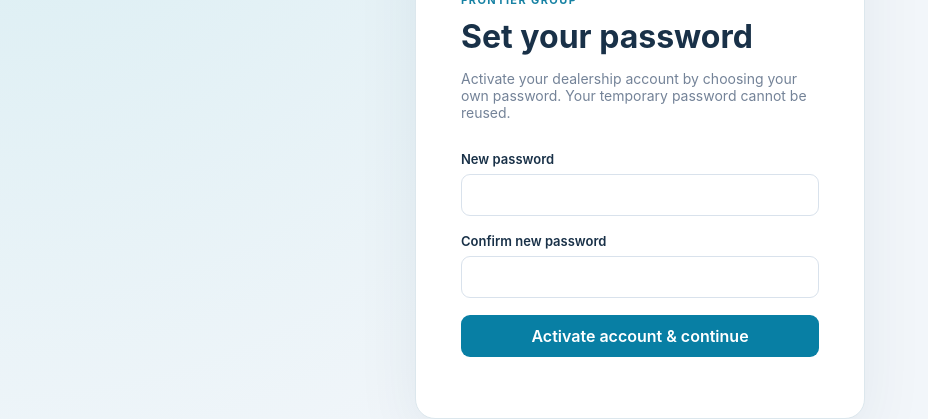
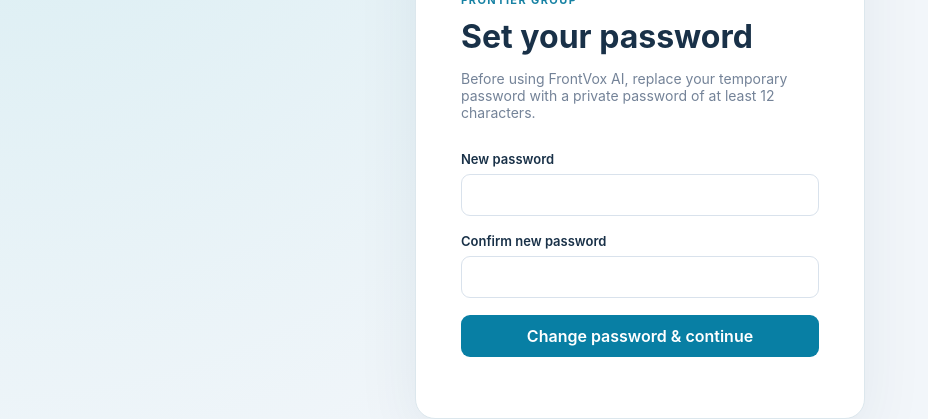
Before and after one commit to antnish1/AI-Voice-Agent, a Next.js app: page /change-password in a window 1280 px wide. Shown: the part 255-674 px from the top of the page, without its empty margins (0-928 px from the left). Built offline with nearby package versions, Linux system fonts and the light colour scheme.

Commit message:
Update first-login password screen for no-email account creation

```diff
--- a/src/app/change-password/page.tsx
+++ b/src/app/change-password/page.tsx
@@ -14,7 +14,7 @@ export default function ChangePassword(){
   try{
    const supabase=createBrowserSupabase();
    const {data:{session}}=await supabase.auth.getSession();
-   if(!session)throw Error("Your activation link has expired. Sign in or request a new activation email.");
+   if(!session)throw Error("Your session expired. Sign in again using your temporary password.");
    const user=await supabase.auth.getUser();
    if(user.error||!user.data.user)throw Error("Unable to verify your session.");
    if(user.data.user.app_metadata?.must_change_password===true){
@@ -31,5 +31,5 @@ export default function ChangePassword(){
    router.replace("/dashboard");router.refresh();
   }catch(e){setError(e instanceof Error?e.message:"Unable to update password.");}finally{setPending(false);}
  }
- return <main className="login-page"><section className="login-card"><div className="logo">F</div><p className="eyebrow">FRONTIER GROUP</p><h1>Set your password</h1><p className="muted">Activate your dealership account by choosing your own password. Your temporary password cannot be reused.</p><form onSubmit={submit} className="form"><label>New password<input type="password" autoComplete="new-password" minLength={12} value={password} onChange={e=>setPassword(e.target.value)} required/></label><label>Confirm new password<input type="password" autoComplete="new-password" minLength={12} value={confirm} onChange={e=>setConfirm(e.target.value)} required/></label>{error&&<p role="alert" className="error">{error}</p>}<button type="submit" disabled={pending}>{pending?"Activating…":"Activate account & continue"}</button></form></section></main>;
+ return <main className="login-page"><section className="login-card"><div className="logo">F</div><p className="eyebrow">FRONTIER GROUP</p><h1>Set your password</h1><p className="muted">Before using FrontVox AI, replace your temporary password with a private password of at least 12 characters.</p><form onSubmit={submit} className="form"><label>New password<input type="password" autoComplete="new-password" minLength={12} value={password} onChange={e=>setPassword(e.target.value)} required/></label><label>Confirm new password<input type="password" autoComplete="new-password" minLength={12} value={confirm} onChange={e=>setConfirm(e.target.value)} required/></label>{error&&<p role="alert" className="error">{error}</p>}<button type="submit" disabled={pending}>{pending?"Updating…":"Change password & continue"}</button></form></section></main>;
 }
```
